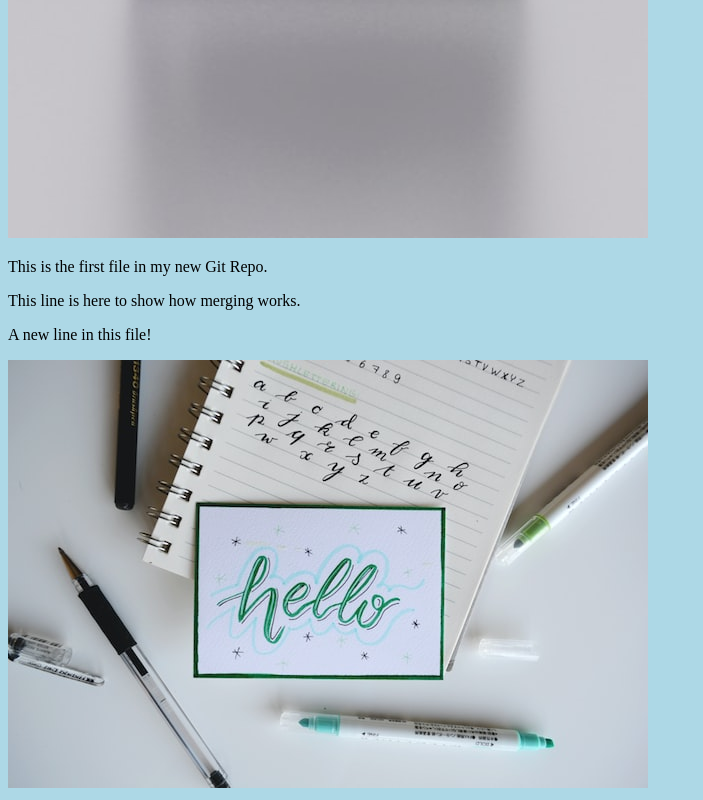
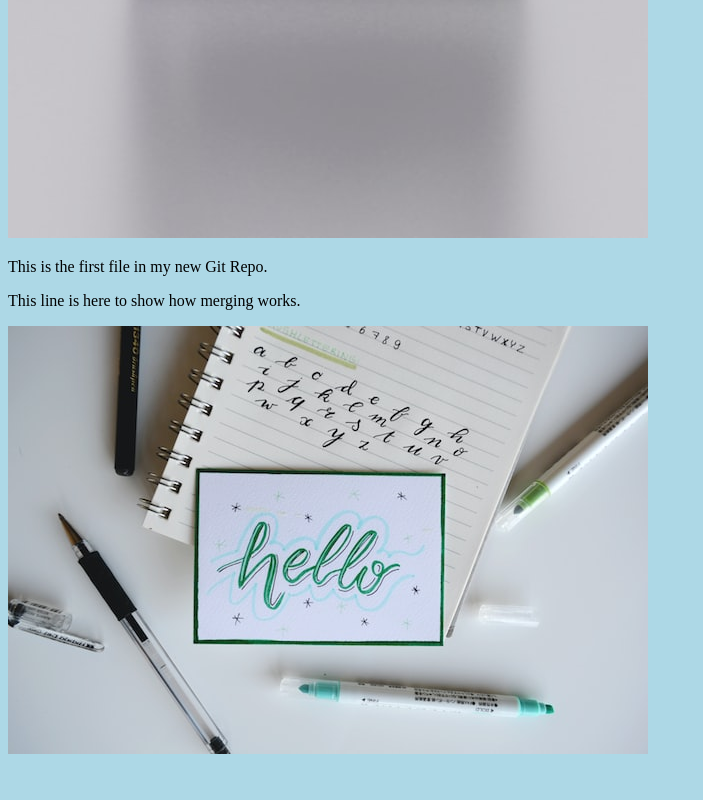
Before and after one commit to tastybutspicy12/hello-world, a plain HTML site: page index.html in a window 1280 px wide. Shown: the part 980-1780 px from the top of the page, without its empty margins (0-703 px from the left). After the commit the page ends 1746 px from the top, so only its background shows below. Drawn offline with Linux system fonts and the light colour scheme.

Commit message:
Updated index.html with deleted p tag
Deleted a p tag to see how branch works in github

```diff
--- a/index.html
+++ b/index.html
@@ -18,7 +18,6 @@
     </div>
     <p>This is the first file in my new Git Repo.</p>
     <p>This line is here to show how merging works.</p>
-    <p>A new line in this file!</p>
     <div>
       <img
         src="hello-git.jpg"
```
